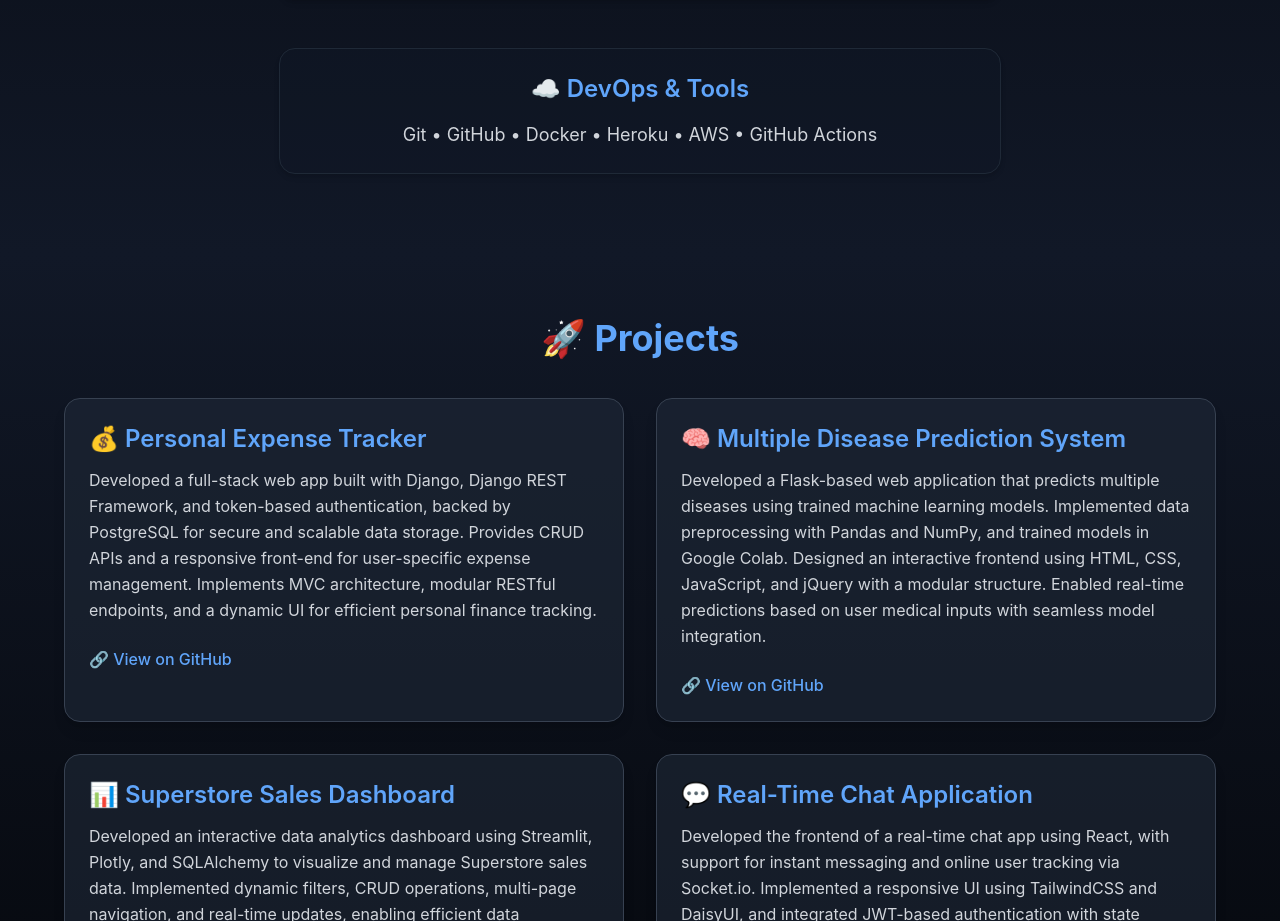
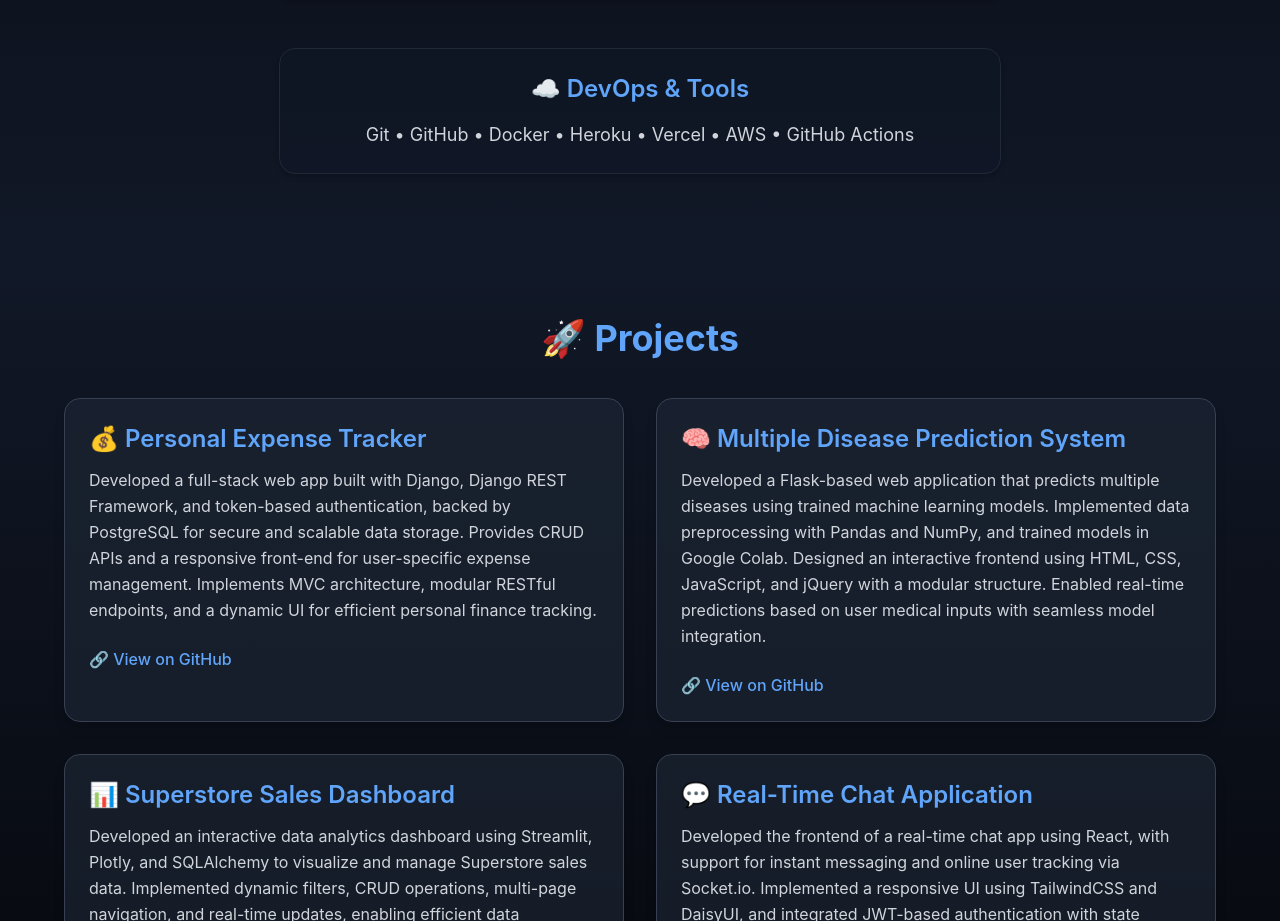
Before and after one commit to Sainathrahul22/portfolio, a Next.js app: page / in a window 1280 px wide. Shown: the part 2678-3599 px from the top of the page. Built offline with nearby package versions, Linux system fonts and the light colour scheme.

Commit message:
Updated TechStack.jsx

```diff
--- a/src/components/TechStack.jsx
+++ b/src/components/TechStack.jsx
@@ -54,6 +54,7 @@ export default function TechStack() {
         "GitHub",
         "Docker",
         "Heroku",
+        "Vercel",
         "AWS",
         "GitHub Actions",
       ],
```
